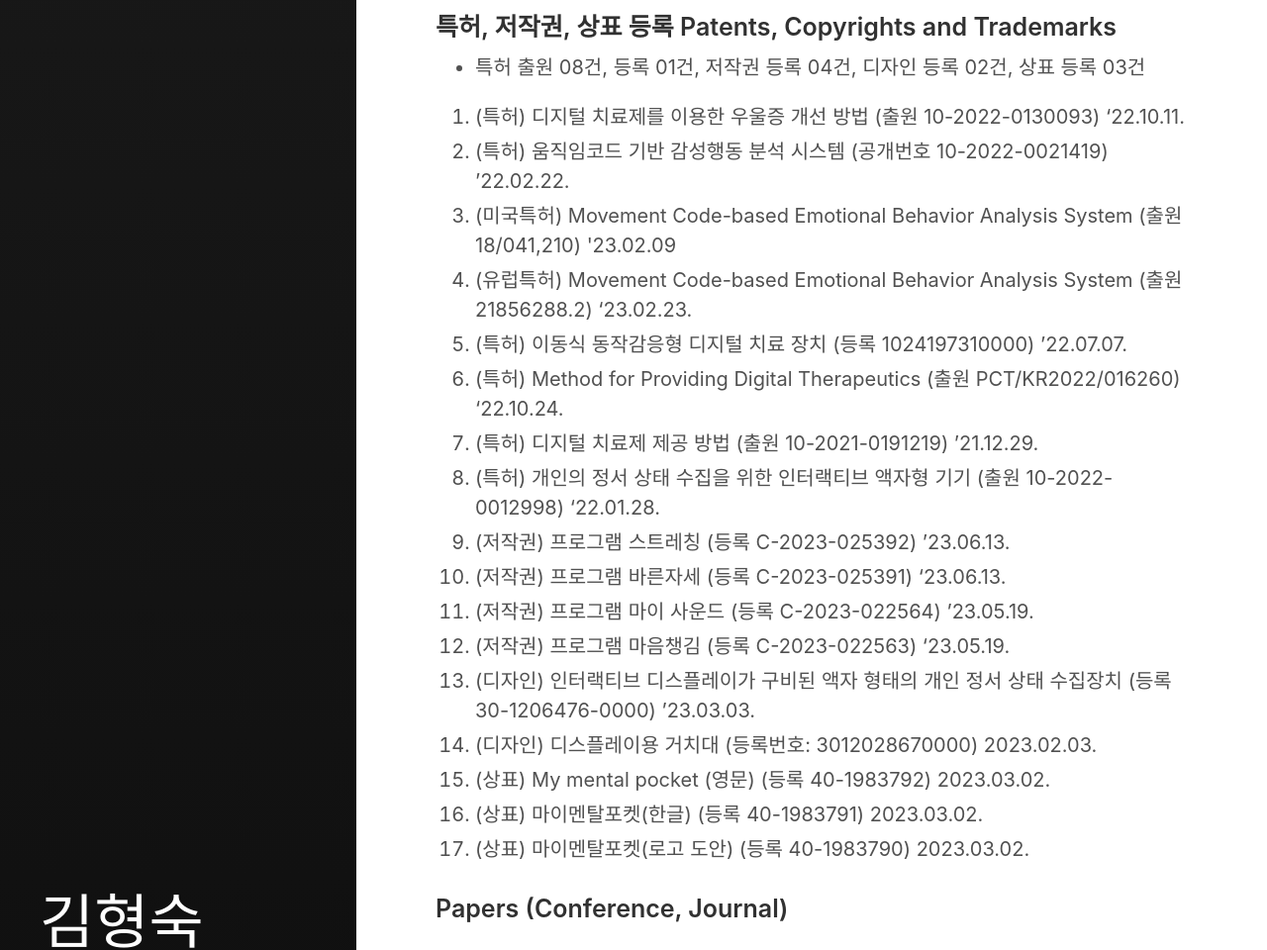
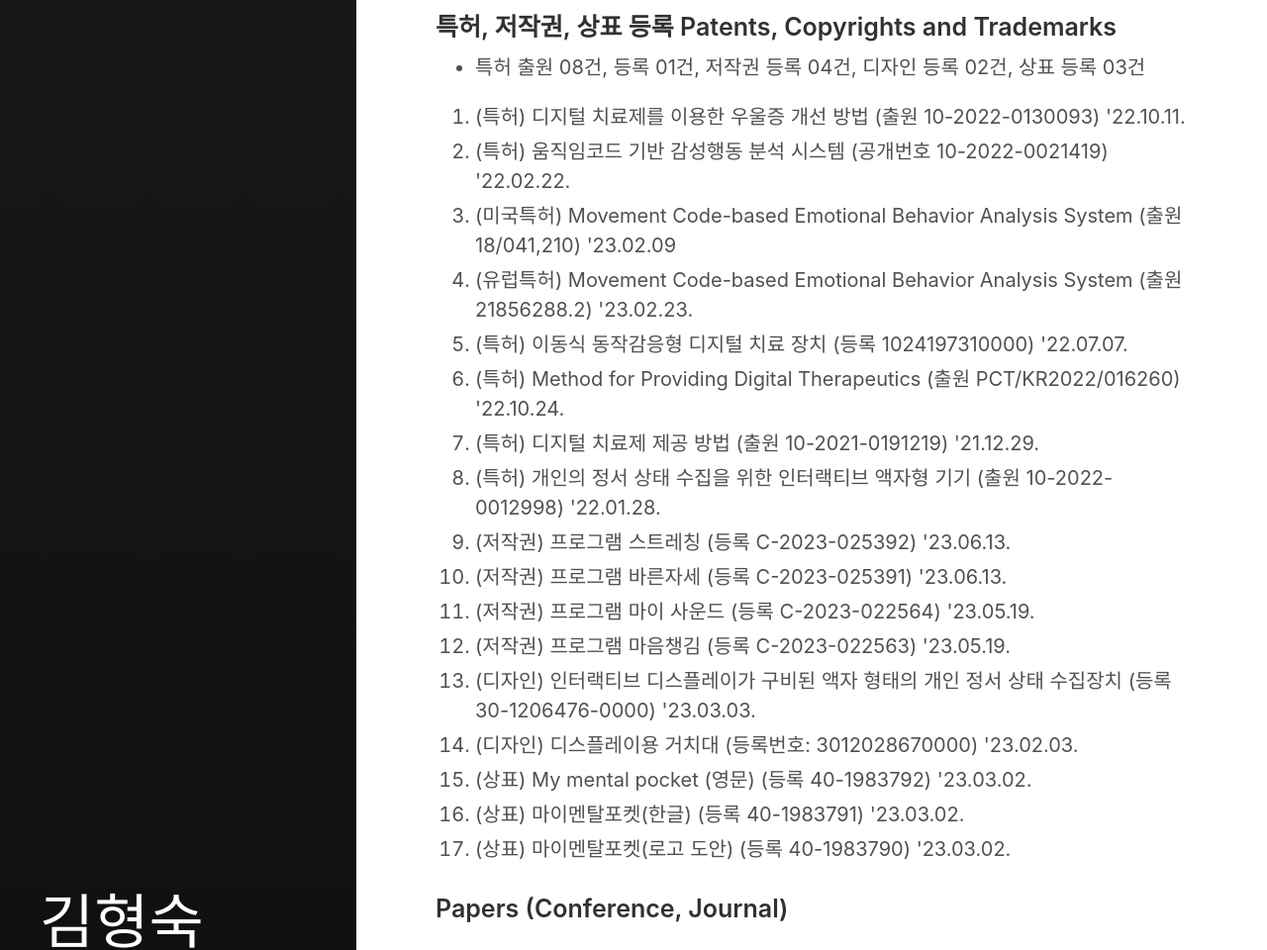
Before and after one commit to Rugger12/hyungsook, a Jekyll site: the page built from _posts/2023-06-13-about-me.md, in a window 1280 px wide. Shown: the part 3715-4675 px from the top of the page at 99% size. Built offline with Jekyll 4.4.1, drawn with Linux system fonts in a browser that asks for light colours.

Commit message:
Update 2023-06-13-about-me.md

```diff
--- a/_posts/2023-06-13-about-me.md
+++ b/_posts/2023-06-13-about-me.md
@@ -80,23 +80,23 @@ excerpt_separator:  <!--more-->
 ### 특허, 저작권, 상표 등록 Patents, Copyrights and Trademarks
 * 특허 출원 08건, 등록 01건, 저작권 등록 04건, 디자인 등록 02건, 상표 등록 03건
 <ol>
-  <li>(특허) 디지털 치료제를 이용한 우울증 개선 방법 (출원 10-2022-0130093) ‘22.10.11.</li>
-  <li>(특허) 움직임코드 기반 감성행동 분석 시스템 (공개번호 10-2022-0021419) ’22.02.22.</li>
+  <li>(특허) 디지털 치료제를 이용한 우울증 개선 방법 (출원 10-2022-0130093) '22.10.11.</li>
+  <li>(특허) 움직임코드 기반 감성행동 분석 시스템 (공개번호 10-2022-0021419) '22.02.22.</li>
   <li>(미국특허) Movement Code-based Emotional Behavior Analysis System (출원 18/041,210) '23.02.09</li>
-  <li>(유럽특허) Movement Code-based Emotional Behavior Analysis System (출원 21856288.2) ‘23.02.23.</li>
-  <li>(특허) 이동식 동작감응형 디지털 치료 장치 (등록 1024197310000) ’22.07.07.</li>
-  <li>(특허) Method for Providing Digital Therapeutics (출원 PCT/KR2022/016260) ‘22.10.24.</li>
-  <li>(특허) 디지털 치료제 제공 방법 (출원 10-2021-0191219) ’21.12.29.</li>
-  <li>(특허) 개인의 정서 상태 수집을 위한 인터랙티브 액자형 기기 (출원 10-2022-0012998) ‘22.01.28.</li>
-  <li>(저작권) 프로그램 스트레칭 (등록 C-2023-025392) ’23.06.13.</li>
-  <li>(저작권) 프로그램 바른자세 (등록 C-2023-025391) ‘23.06.13.</li>
-  <li>(저작권) 프로그램 마이 사운드 (등록 C-2023-022564) ’23.05.19.</li>
-  <li>(저작권) 프로그램 마음챙김 (등록 C-2023-022563) ‘23.05.19.</li>
-  <li>(디자인) 인터랙티브 디스플레이가 구비된 액자 형태의 개인 정서 상태 수집장치 (등록 30-1206476-0000) ’23.03.03.</li>
-  <li>(디자인) 디스플레이용 거치대 (등록번호: 3012028670000) 2023.02.03.</li>
-  <li>(상표) My mental pocket (영문) (등록 40-1983792) 2023.03.02.</li>
-  <li>(상표) 마이멘탈포켓(한글) (등록 40-1983791) 2023.03.02.</li>
-  <li>(상표) 마이멘탈포켓(로고 도안) (등록 40-1983790) 2023.03.02.</li>
+  <li>(유럽특허) Movement Code-based Emotional Behavior Analysis System (출원 21856288.2) '23.02.23.</li>
+  <li>(특허) 이동식 동작감응형 디지털 치료 장치 (등록 1024197310000) '22.07.07.</li>
+  <li>(특허) Method for Providing Digital Therapeutics (출원 PCT/KR2022/016260) '22.10.24.</li>
+  <li>(특허) 디지털 치료제 제공 방법 (출원 10-2021-0191219) '21.12.29.</li>
+  <li>(특허) 개인의 정서 상태 수집을 위한 인터랙티브 액자형 기기 (출원 10-2022-0012998) '22.01.28.</li>
+  <li>(저작권) 프로그램 스트레칭 (등록 C-2023-025392) '23.06.13.</li>
+  <li>(저작권) 프로그램 바른자세 (등록 C-2023-025391) '23.06.13.</li>
+  <li>(저작권) 프로그램 마이 사운드 (등록 C-2023-022564) '23.05.19.</li>
+  <li>(저작권) 프로그램 마음챙김 (등록 C-2023-022563) '23.05.19.</li>
+  <li>(디자인) 인터랙티브 디스플레이가 구비된 액자 형태의 개인 정서 상태 수집장치 (등록 30-1206476-0000) '23.03.03.</li>
+  <li>(디자인) 디스플레이용 거치대 (등록번호: 3012028670000) '23.02.03.</li>
+  <li>(상표) My mental pocket (영문) (등록 40-1983792) '23.03.02.</li>
+  <li>(상표) 마이멘탈포켓(한글) (등록 40-1983791) '23.03.02.</li>
+  <li>(상표) 마이멘탈포켓(로고 도안) (등록 40-1983790) '23.03.02.</li>
 </ol>
 
 <a name="papers"></a>
```
